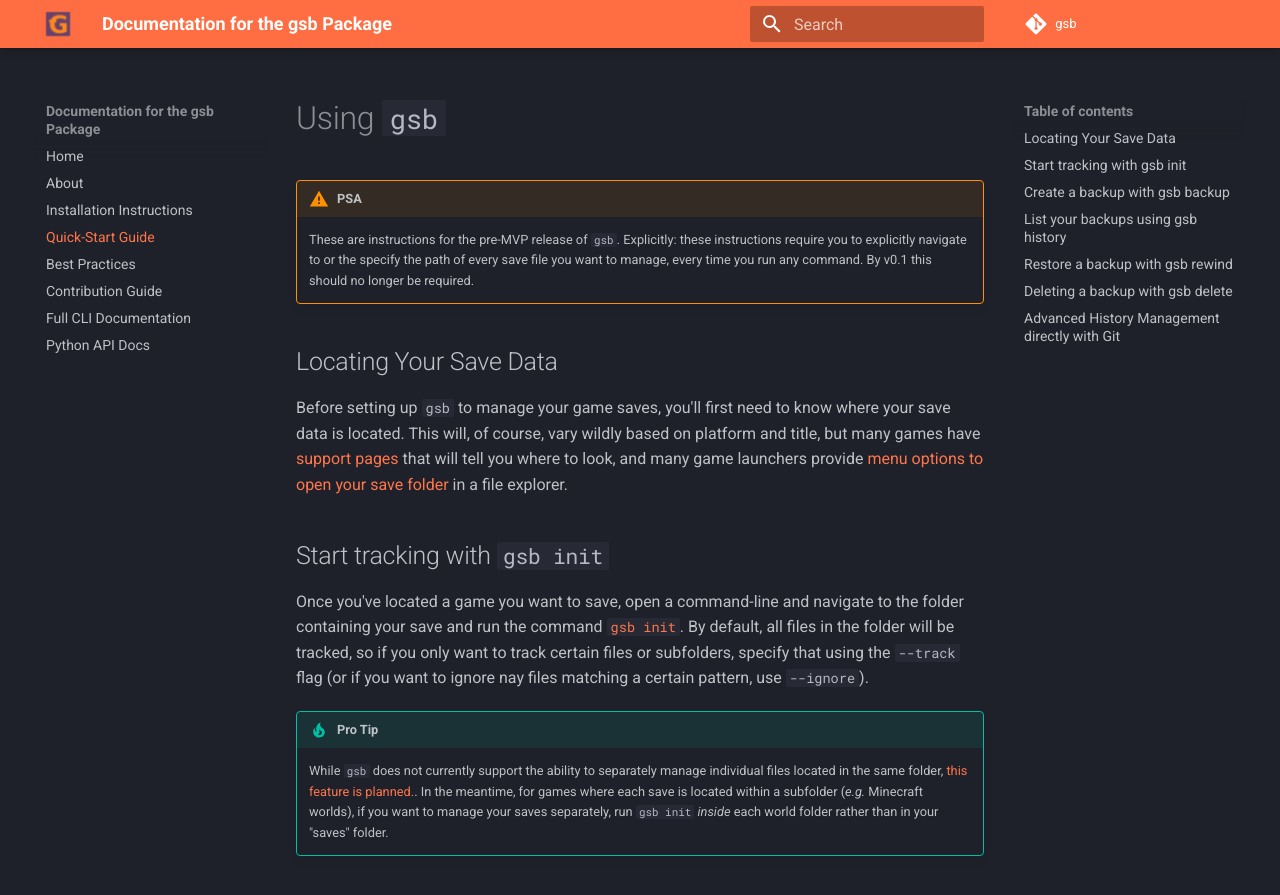
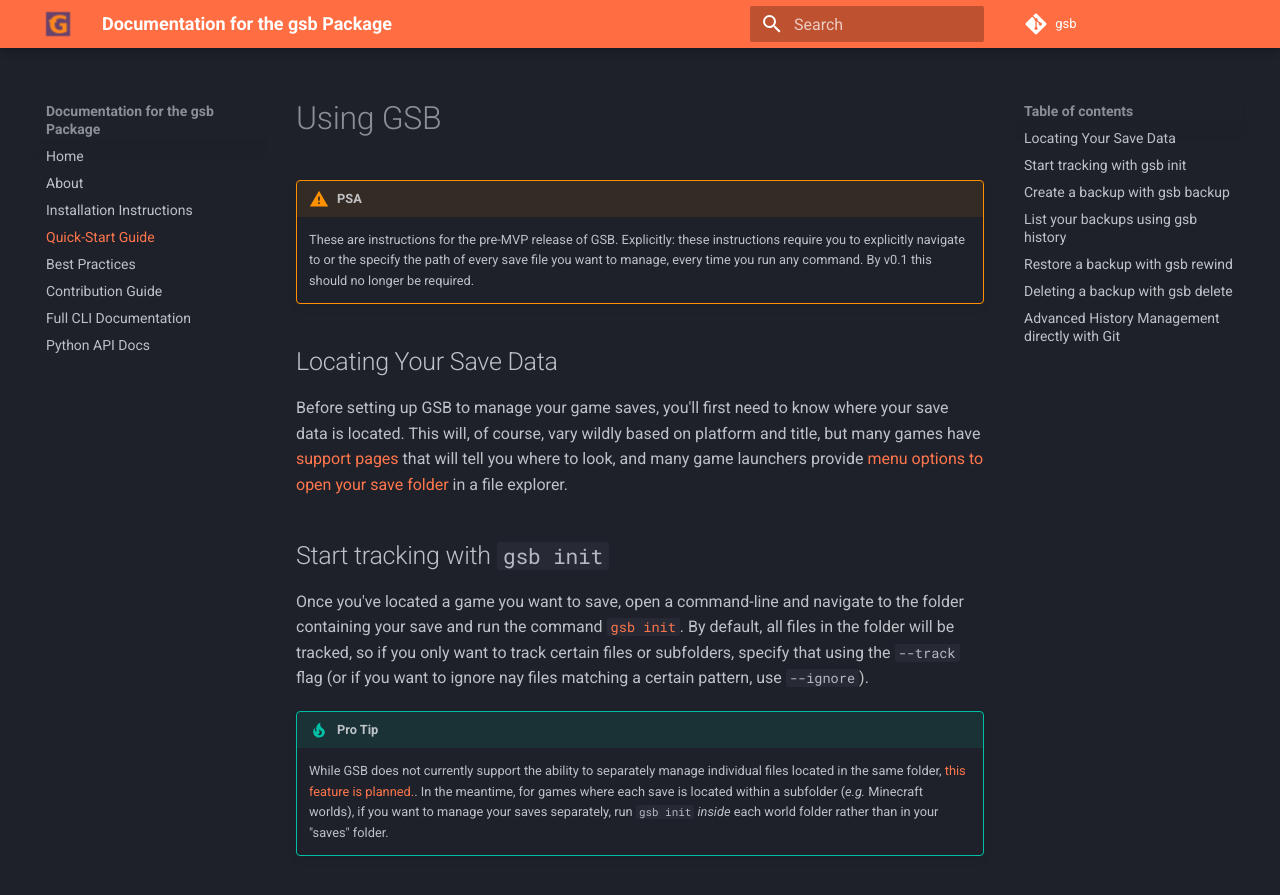
Before and after one commit to OpenBagTwo/gsb, an MkDocs documentation site: the page built from docs/usage.md, in a window 1280 px wide and 900 px high. Shown: the top 895 px of the window. Built offline with MkDocs 1.6.1 and Material for MkDocs 9.7.7, drawn with Linux system fonts in a browser that asks for light colours; comment, search, counter and statistics services are not loaded; the version menu is left out; some of the changed text lies outside the part shown.

```diff
--- a/docs/usage.md
+++ b/docs/usage.md
@@ -1,8 +1,8 @@
-# Using `gsb`
+# Using GSB
 
 !!! warning "PSA"
     These are instructions for the pre-MVP release
-    of `gsb`. Explicitly: these instructions require
+    of GSB. Explicitly: these instructions require
     you to explicitly navigate to or the specify the
     path of every save file you want to manage, every
     time you run any command. By v0.1 this should no
@@ -10,7 +10,7 @@
 
 ## Locating Your Save Data
 
-Before setting up `gsb` to manage your game saves, you'll
+Before setting up GSB to manage your game saves, you'll
 first need to know where your save data is located. This
 will, of course, vary wildly based on platform and title, but
 many games have
@@ -29,7 +29,7 @@ certain files or subfolders, specify that using the `--track` flag (or if you
 want to ignore nay files matching a certain pattern, use `--ignore`).
 
 !!! tip "Pro Tip"
-    While `gsb` does not currently support the ability to separately manage individual
+    While GSB does not currently support the ability to separately manage individual
     files located in the same folder,
     [this feature is planned.](https://github.com/OpenBagTwo/gsb/issues/29).
     In the meantime, for games where each save is located within a subfolder (_e.g._
@@ -62,7 +62,7 @@ Note that `gsb` has two kinds of backups:
 
 You can view your list of available backups at any time by navigating to your save's folder
 and running [`gsb history`](../cli/#history). By default, this will show the identifiers and
-dates of all tagged `gsb`-managed backups, so have a look at the various command-line
+dates of all tagged GSB-managed backups, so have a look at the various command-line
 options to customize both the list of what you see and the amount of information you get
 on each backup.
 
@@ -98,6 +98,6 @@ these loose objects.
 
 ## Advanced History Management directly with Git
 
-Behind the curtain, `gsb` runs on [Git](https://git-scm.com/) meaning you can run
-any advanced commands you wish on a `gsb`-managed save repo directly via the
+Behind the curtain, GSB runs on [Git](https://git-scm.com/) meaning you can run
+any advanced commands you wish on a GSB-managed save repo directly via the
 `git` CLI or any general-purpose Git tool.
```
Also changed, not shown: other parts of docs/usage.md (+2 -2 lines), README.md (+13 -12 lines), docs/about.md (+1 -1 lines), docs/index.md (+14 -15 lines), docs/installation.md (+1 -1 lines).
